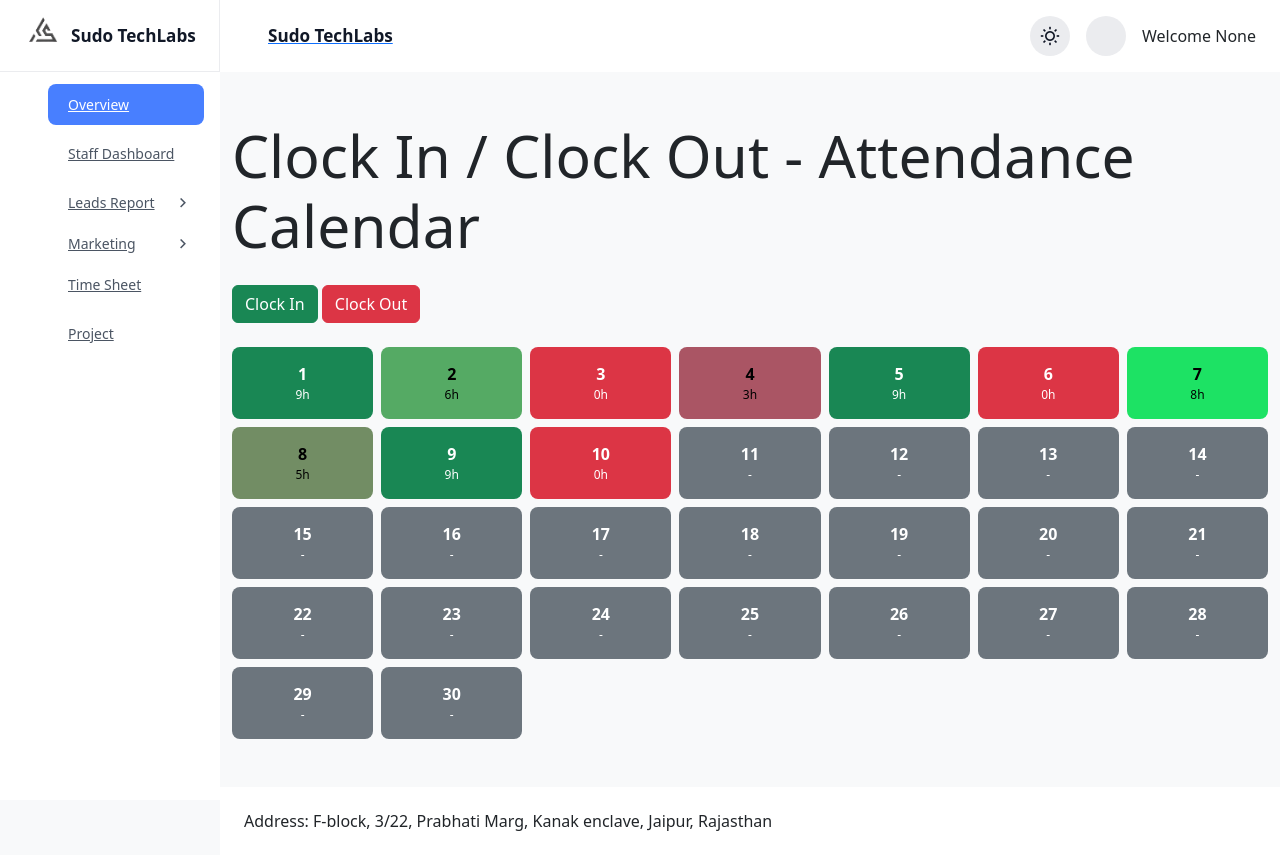
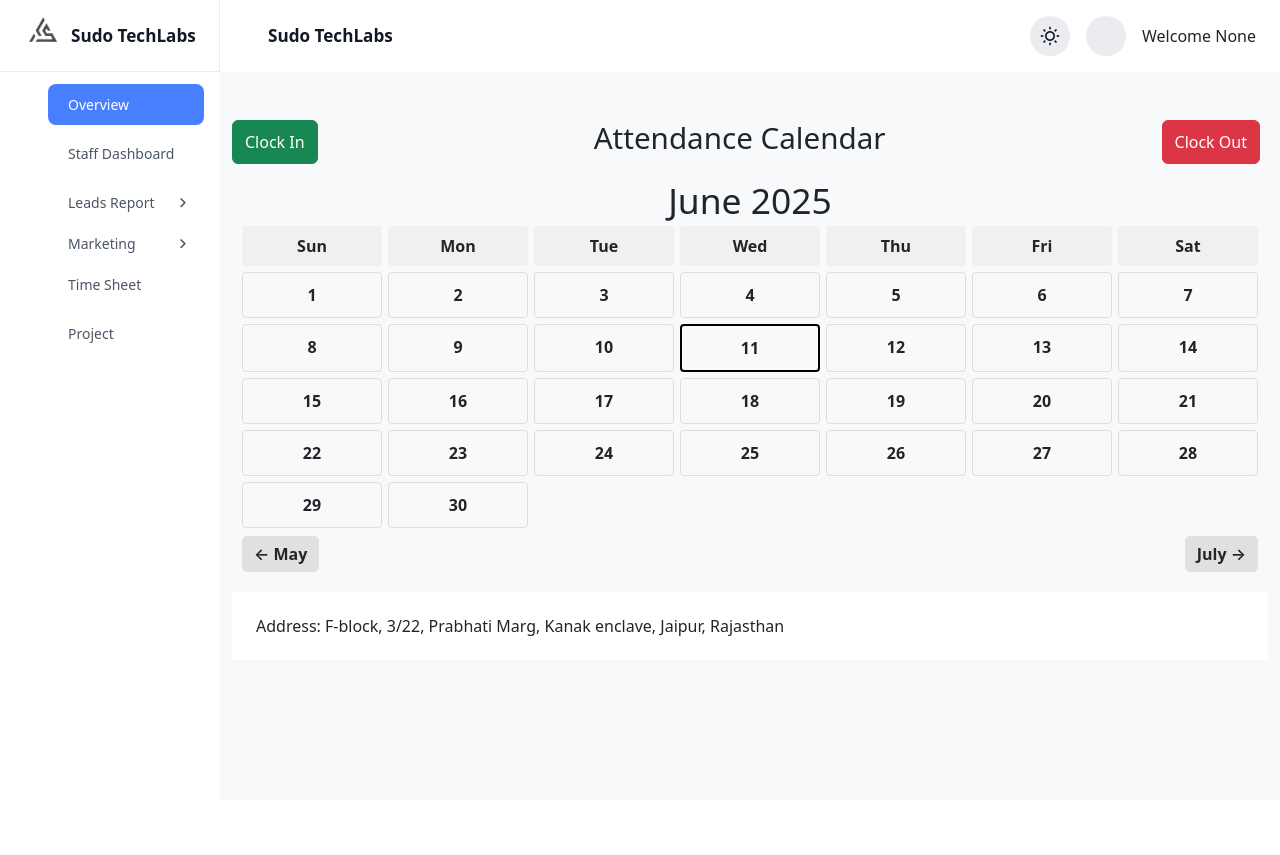
Before and after one commit to akshmat243/SudoTechLabs, a Django app: page /overview/ in a window 1280 px wide. After the commit the page ends 636 px from the top, so only its background shows below. Run offline with Django 4.2, Linux system fonts and the light colour scheme; a user stored in the database is signed in; data comes from the database, SQL or seed files in the repository; both versions use the stored data as it was after the commit; some libraries are stand-ins or nearby versions.

Commit message:
calendar add

```diff
--- a/home/templates/staff_user/base.html
+++ b/home/templates/staff_user/base.html
@@ -77,7 +77,7 @@
 
           <li class="mb-2">
             <a href="{% url 'overview' %}">
-              <iconify-icon icon="solar:home-smile-angle-outline" class="menu-icon"></iconify-icon>
+              <iconify-icon icon="solar:map-arrow-square-outline" class="menu-icon"></iconify-icon>
               <span>Overview</span>
             </a>
           </li>
@@ -90,7 +90,7 @@
 
           <li class="dropdown">
             <a href="javascript:void(0)">
-              <iconify-icon icon="solar:home-smile-angle-outline" class="menu-icon"></iconify-icon>
+              <iconify-icon icon="solar:bill-list-broken" class="menu-icon"></iconify-icon>
               <span>Leads Report</span>
             </a>
             <ul class="sidebar-submenu">
@@ -114,7 +114,7 @@
 
           <li class="dropdown">
             <a href="javascript:void(0)">
-              <iconify-icon icon="solar:home-smile-angle-outline" class="menu-icon"></iconify-icon>
+              <iconify-icon icon="solar:shop-2-outline" class="menu-icon"></iconify-icon>
               <span>Marketing</span>
             </a>
             <ul class="sidebar-submenu">
@@ -157,13 +157,13 @@
 
           <li class="mb-2">
             <a href="{% url 'activitylogs' %}">
-              <iconify-icon icon="solar:home-smile-angle-outline" class="menu-icon"></iconify-icon>
+              <iconify-icon icon="solar:sort-by-time-outline" class="menu-icon"></iconify-icon>
               <span>Time Sheet</span>
             </a>
           </li>
           <li class="mb-2">
             <a href="{% url 'project' %}">
-              <iconify-icon icon="solar:home-smile-angle-outline" class="menu-icon"></iconify-icon>
+              <iconify-icon icon="solar:hashtag-square-outline" class="menu-icon"></iconify-icon>
               <span>Project</span>
             </a>
           </li>
--- a/home/templates/staff_user/overview.html
+++ b/home/templates/staff_user/overview.html
@@ -7,160 +7,216 @@
   <title>Clock In/Out Page</title>
   <link href="https://cdn.jsdelivr.net/npm/bootstrap@5.3.0/dist/css/bootstrap.min.css" rel="stylesheet">
   <style>
-    .calendar {
+  .calendar-container {
+  max-width: 100%;
+  margin: auto;
+  padding: 10px;
+}
+
+.calendar-header {
+  display: flex;
+  justify-content: space-between;
+  align-items: center;
+  margin-bottom: 10px;
+  flex-wrap: wrap;
+}
+
+.month-btn {
+  background: #e0e0e0;
+  border: none;
+  padding: 6px 12px;
+  border-radius: 5px;
+  cursor: pointer;
+  font-weight: 600;
+}
+
+#monthYear {
+  font-size: 1.5rem;
+  text-align: center;
+  flex-grow: 1;
+  margin: 5px;
+}
+
+.calendar-grid {
   display: grid;
   grid-template-columns: repeat(7, 1fr);
-      gap: 8px;
+  gap: 6px;
+}
+
+.weekday {
+  font-weight: bold;
+  text-align: center;
+  background: #f0f0f0;
+  padding: 8px;
+  border-radius: 4px;
 }
 
 .day {
-      padding: 15px;
-      border-radius: 8px;
+  padding: 10px;
+  text-align: center;
+  border-radius: 4px;
+  background: #f9f9f9;
+  border: 1px solid #ddd;
+}
+
+.present {
+  background-color: #28a745 !important;
   color: white;
-      text-align: center;
 }
 
 .absent {
-      background-color: #dc3545; /* red */
+  background-color:rgb(224, 106, 118) !important;
+  color: white;
 }
 
-    .present {
-      background-color: #198754; /* green */
+.today {
+  border: 2px solid black;
 }
 
-    .gradient {
-      background: linear-gradient(to right, #dc3545, #ffc107, #198754);
-      background-size: 100% 100%;
-    }
-
-    .gradient-day {
-      color: #000;
-    }
-
-    .day-number {
-      font-weight: bold;
+  a, a:hover, a:focus, a:active, a:visited {
+      text-decoration: none !important;
   }
 </style>
+
 </head>
 <body class="bg-light">
 
   <div class="container py-5">
-    <h2 class="mb-4">Clock In / Clock Out - Attendance Calendar</h2>
 
     <!-- Clock In/Out Controls -->
-    <div class="mb-4">
+    <div class="d-flex gap-2 mx-auto">
       <button id="clockInBtn" class="btn btn-success">Clock In</button>
+      <h5 class="mx-auto">Attendance Calendar</h5>
       <button id="clockOutBtn" class="btn btn-danger">Clock Out</button>
       <p class="mt-2" id="logText"></p>
     </div>
 
-    <!-- Calendar -->
-    <div class="calendar" id="calendar"></div>
+    <div class="calendar-container">
+        <h4 id="monthYear">Loading...</h4>
+        <div class="calendar-grid" id="calendar"></div>
+        <div class="calendar-header mt-2">
+            <button id="prevMonthBtn" class="month-btn"></button>
+            <button id="nextMonthBtn" class="month-btn"></button>
+        </div>
     </div>
 
   <script>
-    const totalHoursPerDay = 9;
+    document.addEventListener("DOMContentLoaded", () => {
+    const calendarEl = document.getElementById("calendar");
+    const monthYearText = document.getElementById("monthYear");
+    const prevBtn = document.getElementById("prevMonthBtn");
+    const nextBtn = document.getElementById("nextMonthBtn");
 
-    // Simulated attendance data
-    const attendanceData = {
-      1: 9,  // full present
-      2: 6,
-      3: 0,  // absent
-      4: 3,
-      5: 9,
-      6: 0,
-      7: 8,
-      8: 5,
-      9: 9,
-      10: 0
+    const today = new Date();
+    let currentMonth = today.getMonth();
+    let currentYear = today.getFullYear();
+
+    const monthNames = [
+        "January", "February", "March", "April", "May", "June",
+        "July", "August", "September", "October", "November", "December"
+    ];
+
+  function fetchAndRenderCalendar(month, year) {
+    fetch(`/overview/?month=${month + 1}&year=${year}`, {
+      headers: {
+        "X-Requested-With": "XMLHttpRequest"
+      }
+    })
+      .then(res => res.json())
+      .then(data => {
+        renderCalendar(data.attendance_data, month, year);
+      });
+  }
+
+  function renderCalendar(attendanceData, month, year) {
+    calendarEl.innerHTML = "";
+
+    // Weekdays
+    const weekdays = ["Sun", "Mon", "Tue", "Wed", "Thu", "Fri", "Sat"];
+    weekdays.forEach(day => {
+      const div = document.createElement("div");
+      div.className = "weekday";
+      div.textContent = day;
+      calendarEl.appendChild(div);
+    });
+
+    const firstDay = new Date(year, month, 1).getDay();
+    const daysInMonth = new Date(year, month + 1, 0).getDate();
+
+    for (let i = 0; i < firstDay; i++) {
+      calendarEl.appendChild(document.createElement("div"));
+    }
+
+    for (let day = 1; day <= daysInMonth; day++) {
+      const div = document.createElement("div");
+      div.className = "day";
+
+      const hours = attendanceData[day] ?? null;
+
+      if (hours === 0) {
+        div.classList.add("absent");
+      } else if (hours > 0) {
+        div.classList.add("present");
+      }
+
+      // Highlight today
+      if (
+        day === today.getDate() &&
+        month === today.getMonth() &&
+        year === today.getFullYear()
+      ) {
+        div.classList.add("today");
+      }
+
+      div.innerHTML = `<strong>${day}</strong>`;
+      calendarEl.appendChild(div);
+    }
+
+    // Update month and buttons
+    monthYearText.textContent = `${monthNames[month]} ${year}`;
+
+    const prevDate = new Date(year, month - 1);
+    const nextDate = new Date(year, month + 1);
+    prevBtn.textContent = `← ${monthNames[prevDate.getMonth()]}`;
+    nextBtn.textContent = `${monthNames[nextDate.getMonth()]} →`;
+
+    prevBtn.onclick = () => {
+      if (month === 0) {
+        currentMonth = 11;
+        currentYear--;
+      } else {
+        currentMonth--;
+      }
+      fetchAndRenderCalendar(currentMonth, currentYear);
     };
 
-    const today = new Date().getDate();
-
-    function getColorFromHours(hours) {
-      if (hours === 0) return '#dc3545';  // Red
-      const percent = hours / totalHoursPerDay;
-      const green = Math.floor(255 * percent);
-      const red = 255 - green;
-      return `rgb(${red}, ${green}, 100)`;
+    nextBtn.onclick = () => {
+      if (month === 11) {
+        currentMonth = 0;
+        currentYear++;
+      } else {
+        currentMonth++;
+      }
+      fetchAndRenderCalendar(currentMonth, currentYear);
+    };
   }
 
-    function renderCalendar() {
-      const calendar = document.getElementById('calendar');
-      calendar.innerHTML = '';
+  fetchAndRenderCalendar(currentMonth, currentYear);
+});
 
-      for (let i = 1; i <= 30; i++) {
-        const hours = attendanceData[i] ?? null;
-        const div = document.createElement('div');
-        div.classList.add('day');
 
-        if (hours === 0) {
-          div.classList.add('absent');
-        } else if (hours >= totalHoursPerDay) {
-          div.classList.add('present');
-        } else if (hours) {
-          div.style.backgroundColor = getColorFromHours(hours);
-          div.classList.add('gradient-day');
-        } else {
-          div.classList.add('bg-secondary');
-        }
-
-        div.innerHTML = `<div class="day-number">${i}</div>
-                         <div style="font-size: 12px;">${hours !== null ? hours + 'h' : '-'}</div>`;
-        calendar.appendChild(div);
-      }
-    }
-
-    renderCalendar();
+{% comment %} <!-- ---------------------------------------------------------------------------- --> {% endcomment %}
 
 function getISOTimeNow() {
     const now = new Date();
-        const offset = now.getTimezoneOffset(); // in minutes
+    const offset = now.getTimezoneOffset();
 
     const localTime = new Date(now.getTime() - offset * 60 * 1000);
-        return localTime.toISOString().slice(0, 19);  // 'YYYY-MM-DDTHH:MM:SS'
+    return localTime.toISOString().slice(0, 19);
 }
 
-document.getElementById('clockInBtn').addEventListener('click', function () {
-    fetch("{% url 'clock_in' %}", {
-        method: 'POST',
-        headers: {
-            'X-CSRFToken': '{{ csrf_token }}',
-            'Content-Type': 'application/json'
-        },
-        body: JSON.stringify({
-            clock_in_time: getISOTimeNow()
-        })
-    }).then(res => res.json())
-      .then(data => {
-          alert(data.status);
-          if (!data.already) {
-              document.getElementById('clockInBtn').disabled = true;
-          }
-      });
-});
-
-document.getElementById('clockOutBtn').addEventListener('click', function () {
-    fetch("{% url 'clock_out' %}", {
-        method: 'POST',
-        headers: {
-            'X-CSRFToken': '{{ csrf_token }}',
-            'Content-Type': 'application/json'
-        },
-        body: JSON.stringify({
-            clock_out_time: getISOTimeNow()
-        })
-    }).then(res => res.json())
-      .then(data => {
-          alert(data.status);
-          if (!data.already) {
-              document.getElementById('clockOutBtn').disabled = true;
-          }
-      });
-});
 function checkClockStatus() {
     const today = new Date().toISOString().slice(0, 10);
-
         fetch("{% url 'clock_status' %}?date=" + today)
         .then(res => res.json())
         .then(data => {
@@ -173,6 +229,54 @@ function checkClockStatus() {
     });
 }
 
+document.addEventListener('DOMContentLoaded', function () {
+    checkClockStatus();
+    const clockInBtn = document.getElementById('clockInBtn');
+
+    if (clockInBtn) {
+        clockInBtn.addEventListener('click', function () {
+            clockInBtn.disabled = true;
+            clockInBtn.textContent = "Clocked In";
+
+            fetch("{% url 'clock_in' %}", {
+                method: 'POST',
+                headers: {
+                    'X-CSRFToken': '{{ csrf_token }}',
+                    'Content-Type': 'application/json'
+                },
+                body: JSON.stringify({
+                    clock_in_time: getISOTimeNow()
+                })
+            });
+        });
+    }
+});
+
+
+document.addEventListener('DOMContentLoaded', function () {
+    checkClockStatus();
+    const clockOutBtn = document.getElementById('clockOutBtn');
+
+    if (clockOutBtn) {
+        clockOutBtn.addEventListener('click', function () {
+            clockOutBtn.disabled = true;
+            clockOutBtn.textContent = "Clocked Out";
+
+            fetch("{% url 'clock_out' %}", {
+                method: 'POST',
+                headers: {
+                    'X-CSRFToken': '{{ csrf_token }}',
+                    'Content-Type': 'application/json'
+                },
+                body: JSON.stringify({
+                    clock_out_time: getISOTimeNow()
+                })
+            });
+        });
+    }
+});
+
+
   </script>
 </body>
 </html>
--- a/home/views.py
+++ b/home/views.py
@@ -747,24 +747,26 @@ from .tasks import auto_clock_out
 @csrf_exempt
 def clock_in_user(request):
     if request.method == 'POST':
-        data = json.loads(request.body)
-        clock_in_time = data.get('clock_in_time')  # format: ISO 8601
-        clock_in_time = parse_datetime(clock_in_time) if clock_in_time else timezone.now()
+        try:
+            data = json.loads(request.body)
+            clock_in_time_str = data.get('clock_in_time')
+            clock_in_time = parse_datetime(clock_in_time_str) if clock_in_time_str else timezone.now()
+        except Exception:
+            return JsonResponse({'error': 'Invalid data format'}, status=400)
 
         today = clock_in_time.date()
-        attendance, created = Attendance.objects.get_or_create(user=request.user, date=today)
-
-        if attendance.clock_in:
-            return JsonResponse({'status': 'Already clocked in', 'already': True})
-
-        attendance.clock_in = clock_in_time.time()
-        attendance.save()
-
-        auto_clock_out.apply_async(
-            args=[request.user.id, str(today)],
-            eta=timezone.now() + timedelta(hours=9)
-        )
-        return JsonResponse({'status': 'Clocked in', 'time': str(attendance.clock_in), 'already': False})
+        attendance, _ = Attendance.objects.get_or_create(user=request.user, date=today)
+
+        if not attendance.clock_in:
+            attendance.clock_in = clock_in_time.time()
+            attendance.save()
+
+            auto_clock_out.apply_async(
+                args=[request.user.id, str(today)],
+                eta=timezone.now() + timedelta(hours=9)
+            )
+
+        return HttpResponse(status=204)
     return JsonResponse({'error': 'Invalid request method'}, status=400)
 
 
@@ -774,24 +776,21 @@ def clock_out_user(request):
     if request.method == 'POST':
         try:
             data = json.loads(request.body)
-            clock_out_time = data.get('clock_out_time')  # expects ISO format
-            clock_out_dt = parse_datetime(clock_out_time) if clock_out_time else timezone.now()
-            today = clock_out_dt.date()
-            now_time = clock_out_dt.time()
-
+            clock_out_time_str = data.get('clock_out_time')
+            clock_out_time = parse_datetime(clock_out_time_str) if clock_out_time_str else timezone.now()
+        except Exception:
+            return JsonResponse({'error': 'Invalid data format'}, status=400)
+
+        today = clock_out_time.date()
+        try:
             attendance = Attendance.objects.get(user=request.user, date=today)
-
-            if attendance.clock_out:
-                return JsonResponse({'status': 'Already clocked out', 'already': True})
-
-            attendance.clock_out = now_time
-            attendance.save()
-            return JsonResponse({'status': 'Clocked out', 'time': str(now_time), 'already': False})
-
+            if not attendance.clock_out:
+                attendance.clock_out = clock_out_time.time()
+                attendance.save()
         except Attendance.DoesNotExist:
-            return JsonResponse({'error': 'No clock-in record today'})
-        except Exception as e:
-            return JsonResponse({'error': str(e)}, status=500)
+            pass
+
+        return HttpResponse(status=204)
 
     return JsonResponse({'error': 'Invalid request method'}, status=400)
 
@@ -817,28 +816,33 @@ def check_clock_status(request):
 
 
 
+@login_required
 def overview(request):
-    # Simulated attendance data for June (key = day, value = hours)
-    attendance_data = {
-        1: 9,
-        2: 7,
-        3: 0,
-        4: 6,
-        5: 9,
-        6: 4,
-        7: 0,
-        8: 8,
-        9: 3,
-        10: 9
-        # extend as needed
-    }
-
-    today = datetime.today().day
-    context = {
-        "attendance_data": attendance_data,
-        "today": today
-    }
-    return render(request, "staff_user/overview.html", context)
+    user = request.user
+    now = datetime.now()
+    year = int(request.GET.get("year", now.year))
+    month = int(request.GET.get("month", now.month))
+
+    attendances = Attendance.objects.filter(
+        user=user,
+        date__year=year,
+        date__month=month
+    )
+
+    attendance_data = {att.date.day: att.hours_worked for att in attendances}
+
+    if request.headers.get('x-requested-with') == 'XMLHttpRequest':
+        return JsonResponse({
+            'attendance_data': attendance_data,
+            'year': year,
+            'month': month
+        })
+
+    return render(request, 'staff_user/overview.html', {
+        'attendance_data': attendance_data,
+        'month': month,
+        'year': year
+    })
 
 
 @login_required(login_url='login')
```
Also changed, not shown: db.sqlite3. Lines whose indentation alone changed are shown as unchanged.
